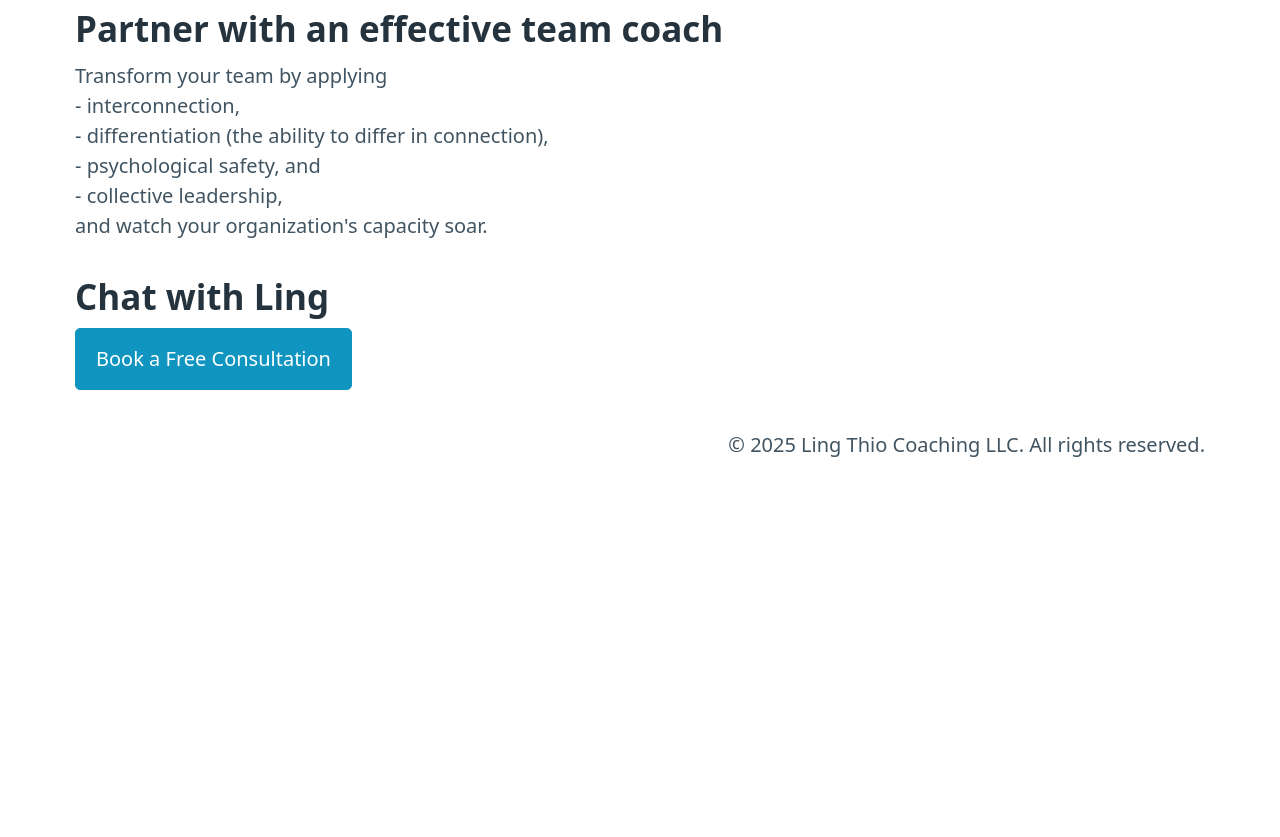
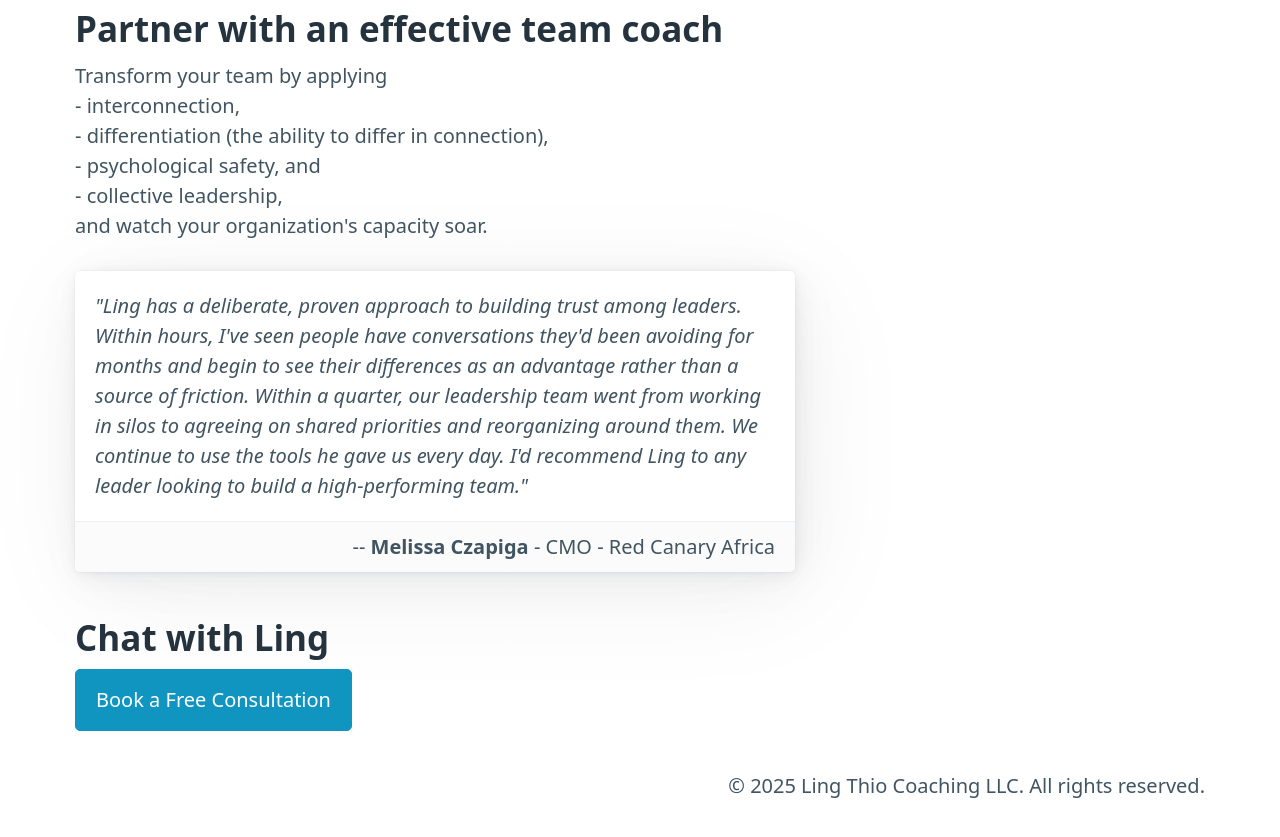
Before and after one commit to lingthio/lingthio.com, a plain HTML site: page docs/index.html in a window 1280 px wide. Shown: the part 968-1805 px from the top of the page. Before the commit the page ends 1478 px from the top, so only its background shows below. Drawn offline with nearby package versions, Linux system fonts and the light colour scheme.

Commit message:
Insert testimonial section in index.html
Added a testimonial article about Ling's leadership approach.

```diff
--- a/docs/index.html
+++ b/docs/index.html
@@ -86,6 +86,22 @@
                 and watch your organization's capacity soar.
             </p>
 
+            <article style="max-width: 720px">
+                <i>
+                    "Ling has a deliberate, proven approach to building trust among leaders.
+                    Within hours, I've seen people have conversations they'd been avoiding for months
+                    and begin to see their differences as an advantage rather than a source of friction.
+                    Within a quarter, our leadership team went from working in silos
+                    to agreeing on shared priorities and reorganizing around them.
+                    We continue to use the tools he gave us every day.
+                    I'd recommend Ling to any leader looking to build a high-performing team."
+                </i>
+                <footer style="text-align: right">
+                    -- <b>Melissa Czapiga</b> - CMO - Red Canary
+                    Africa
+                </footer>
+            </article>
+
             <h2>Chat with Ling</h2>
             <a
                 href="https://appt.link/ling/consultation/"
```
